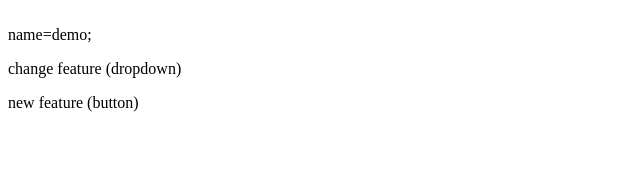
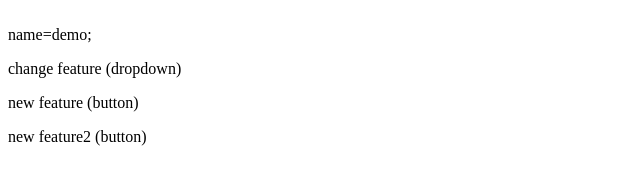
Before and after one commit to SumitKinha/localrepo, a plain HTML site: page index.html in a window 1280 px wide. Shown: the whole page, without its empty margins (0-640 px from the left). Drawn offline with Linux system fonts and the light colour scheme.

Commit message:
changes trail

```diff
--- a/index.html
+++ b/index.html
@@ -3,3 +3,4 @@
 </br>
 <p>change feature (dropdown)</p>
 <p> new feature (button)</p>
+<p> new feature2 (button)</p>
```
